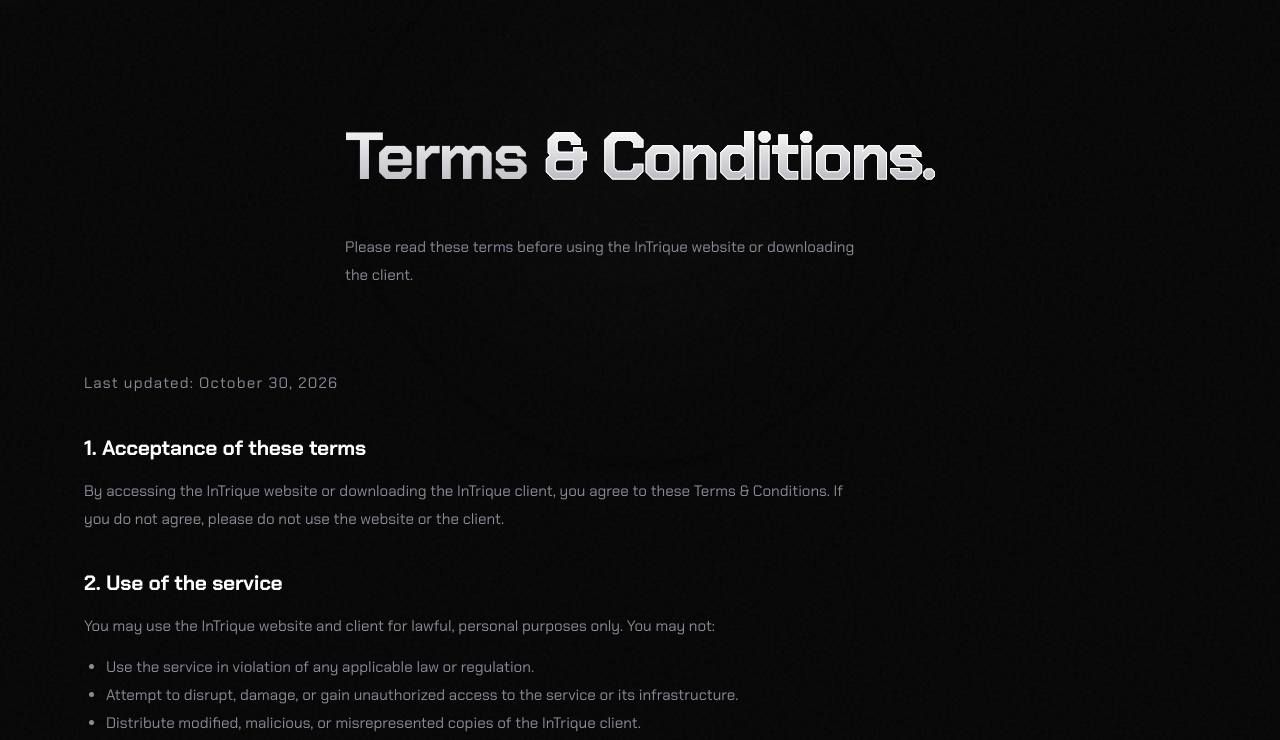
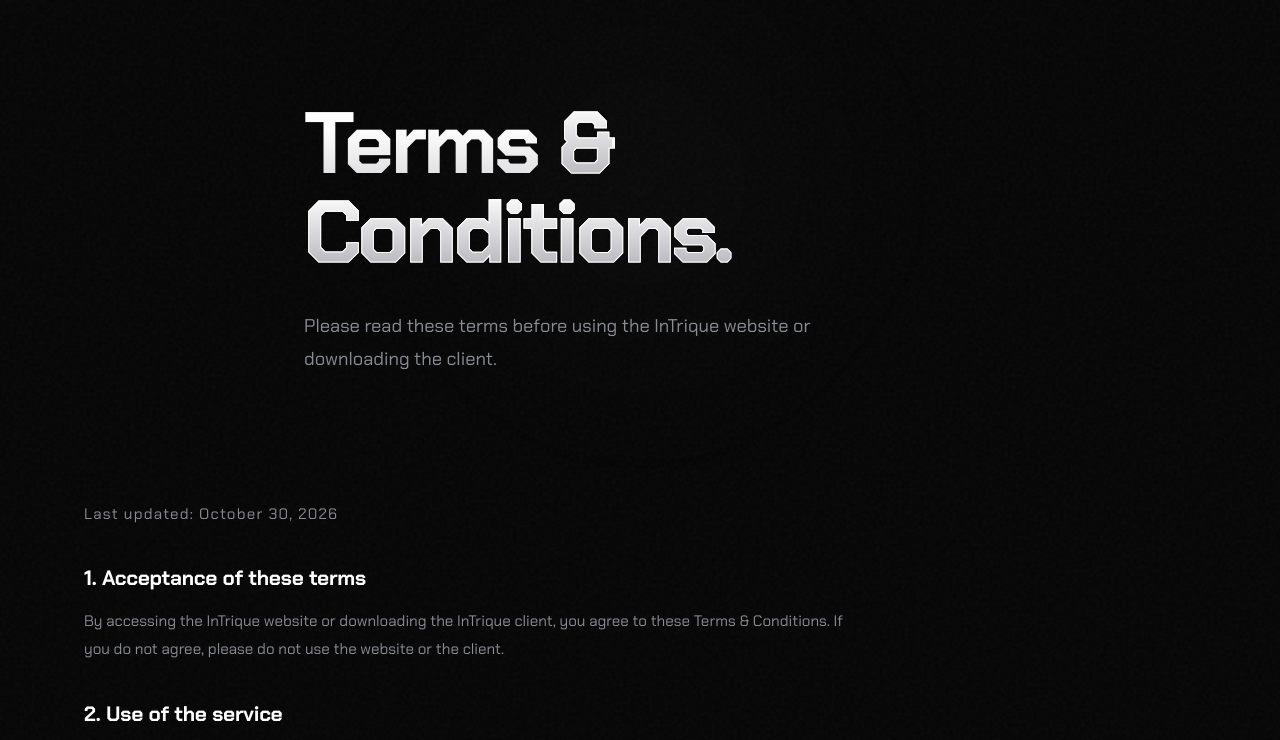
Before and after one commit to InTrique-Owner/InTrique.web, a website: page terms.html in a window 1280 px wide. Shown: the part 58-798 px from the top of the page. Drawn offline with Linux system fonts and the light colour scheme.

Commit message:
Publish InTrique website and release

```diff
--- a/assets/css/pages.css
+++ b/assets/css/pages.css
@@ -42,10 +42,11 @@
 }
 
 .page-h1 {
-  font-size: clamp(2.6rem, 5.2vw, 4.4rem);
+  font-size: clamp(3.4rem, 6.8vw, 6.2rem);
   font-weight: 700;
-  letter-spacing: -0.03em;
-  margin: 18px 0 20px;
+  letter-spacing: -0.04em;
+  line-height: 1.02;
+  margin: 18px 0 32px;
   background: linear-gradient(180deg, #ffffff 15%, #a1a1aa 100%);
   -webkit-background-clip: text;
   -webkit-text-fill-color: transparent;
@@ -63,10 +64,11 @@
 }
 
 .page-sub {
-  font-size: 0.95rem;
+  font-size: clamp(1rem, 1.8vw, 1.15rem);
   color: var(--muted);
-  line-height: 1.85;
-  max-width: 520px;
+  line-height: 1.8;
+  max-width: 580px;
+  margin-bottom: 44px;
 }
 
 .dl-section {
@@ -192,6 +194,10 @@
   .dl-card-box { padding: 36px 24px; }
 }
 
+@media (max-width: 768px) {
+  .page-h1 { font-size: 2.6rem; }
+}
+
 @media (max-width: 540px) {
   .dl-btn-grid { grid-template-columns: 1fr; }
 }
```
